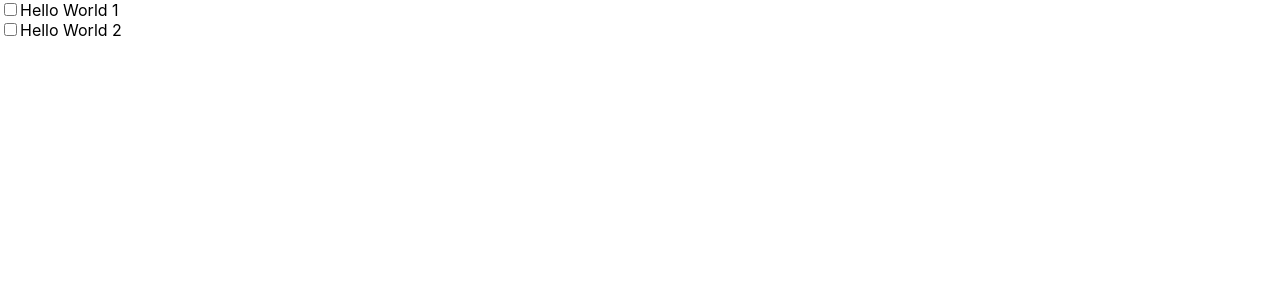
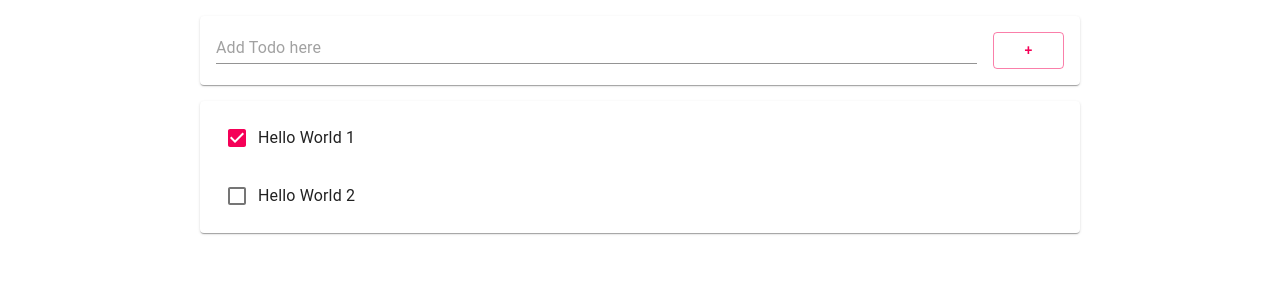
Before and after one commit to situodys/web101-, a React (Create React App) app in the folder src/main/frontend/: page / in a window 1280 px wide. Shown: the top 300 px of the page. Built offline with nearby package versions, Linux system fonts and the light colour scheme.

Commit message:
Feat: "추가 AddTodo 모듈"
todo 아이템을 추가할 수 있는 ui 생성

```diff
--- /dev/null
+++ b/src/main/frontend/src/AddTodo.js
@@ -0,0 +1,27 @@
+import React from "react"
+import {Button, Grid, Paper, TextField} from "@material-ui/core";
+
+class AddTodo extends React.Component{
+    constructor(props) {
+        super(props);
+        this.state={item: {title: ""}};
+    }
+
+    render() {
+        return(
+            <Paper style={{margin:16, padding:16}}>
+                <Grid container>
+                    <Grid xs={11} md={11} item style={{paddingRight: 16}}>
+                        <TextField placeholder="Add Todo here" fullWidth/>
+                    </Grid>
+                    <Grid xs={1} md={1} item>
+                        <Button fullWidth color="secondary" variant="outlined">
+                            +
+                        </Button>
+                    </Grid>
+                </Grid>
+            </Paper>
+        )
+    }
+}
+export default AddTodo
--- a/src/main/frontend/src/App.js
+++ b/src/main/frontend/src/App.js
@@ -1,7 +1,8 @@
-import logo from './logo.svg';
 import React from "react"
 import './App.css';
 import Todo from './Todo';
+import AddTodo from"./AddTodo"
+import {Paper, List, Container} from "@material-ui/core"
 
 class App extends React.Component {
     constructor(props) {
@@ -15,10 +16,24 @@
     };
 
     render() {
-        const todoItems = this.state.items.map((item,idx) =>(
-            <Todo item={item} key={item.id}/>
-        ));
-        return <div className={App}>{todoItems}</div>;
+        const todoItems = this.state.items.length > 0 && (
+            <Paper style={{margin:16}}>
+                <List>
+                    {this.state.items.map((item,idx) =>(
+                        <Todo item={item} key={item.id}/>
+                    ))}
+                </List>
+            </Paper>
+        );
+
+        return (
+            <div className="App">
+                <Container maxWidth="md">
+                    <AddTodo/>
+                    <div className="TodoList">{todoItems}</div>
+                </Container>
+            </div>
+        );
     }
 }
 
--- a/src/main/frontend/src/Todo.js
+++ b/src/main/frontend/src/Todo.js
@@ -1,4 +1,5 @@
 import React from 'react';
+import {ListItem, ListItemText,InputBase,Checkbox} from "@material-ui/core";
 
 class Todo extends React.Component {
     constructor(props) {
@@ -6,15 +7,22 @@
         this.state={item: props.item};
     }
     render() {
+        const item = this.state.item;
         return (
-            <div className="Todo">
-                <input type="checkbox"
-                       id={this.state.item.id}
-                       name={this.state.item.id}
-                       checked={this.state.done}
-                />
-                <label id={this.state.item.id}>{this.state.item.title}</label>
-            </div>
+            <ListItem>
+                <Checkbox checked={item.done}/>
+                <ListItemText>
+                    <InputBase
+                        inputProps={{"aria-label": "naked"}}
+                        type="text"
+                        id={item.id}
+                        name={item.id}
+                        value ={item.title}
+                        multiline={true}
+                        fullWidth={true}
+                    />
+                </ListItemText>
+            </ListItem>
 
         );
     }
```
